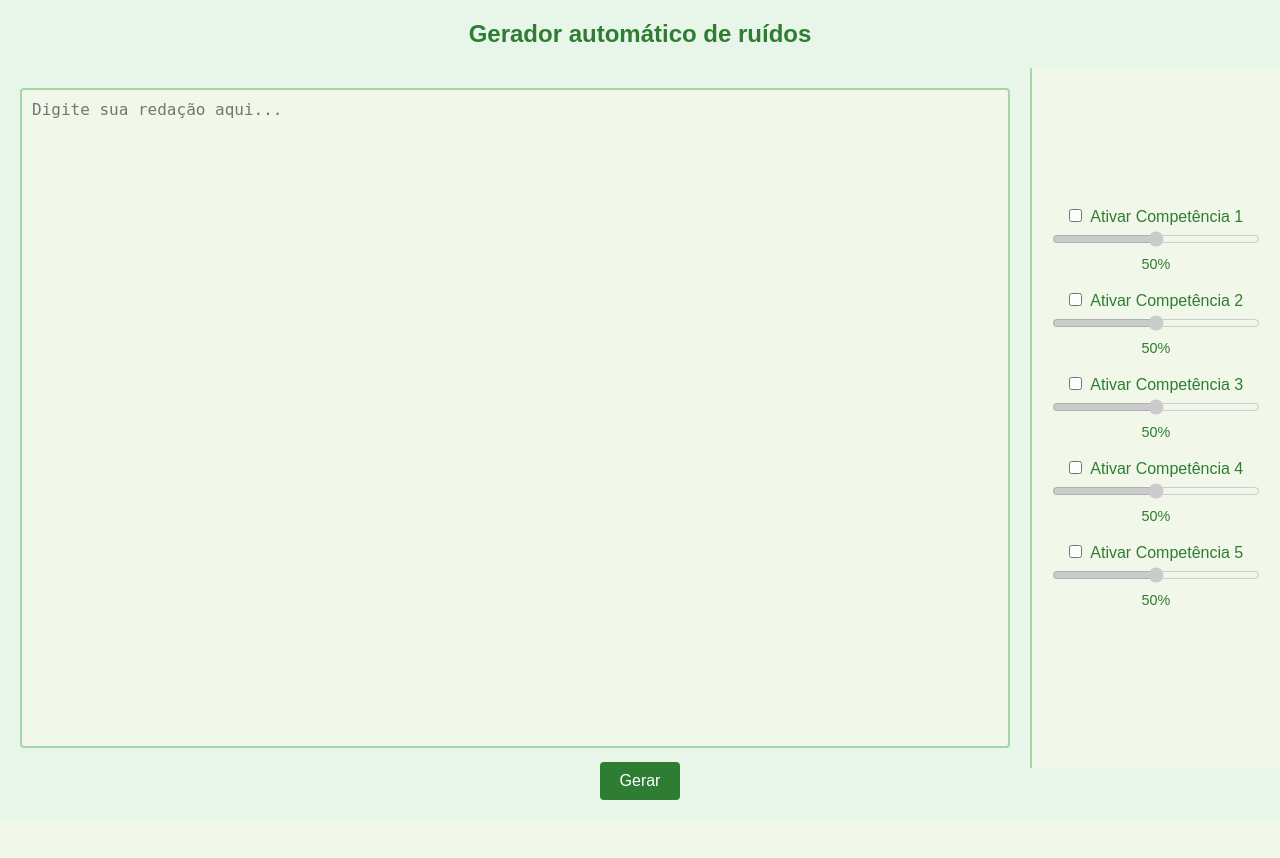
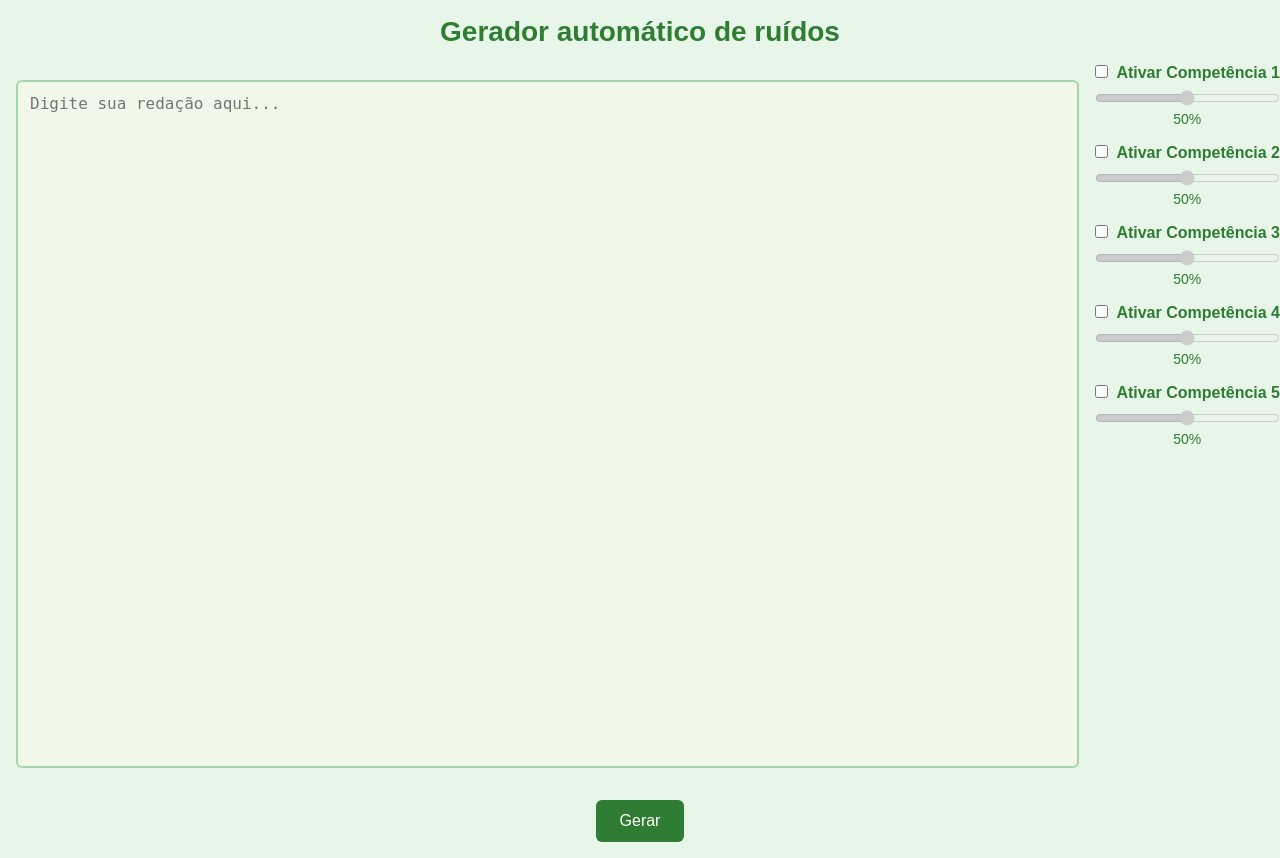
Before and after one commit to MaykonWSF/ruidosRedacoes, a Flask app: page / in a window 1280 px wide. Before the commit the page ends 800 px from the top, so only its background shows below. Run offline with Flask 3, Linux system fonts and the light colour scheme.

Commit message:
folha de estilo

```diff
--- a/static/style.css
+++ b/static/style.css
@@ -8,65 +8,99 @@ html,
 body {
     height: 100%;
     font-family: sans-serif;
-    position: relative;
     background-color: #e8f5e9;
     color: #1b5e20;
 }
 
 h1 {
     text-align: center;
-    margin: 20px 0;
-    font-size: 1.5rem;
+    margin: 1rem 0;
+    font-size: 1.75rem;
     color: #2e7d32;
 }
 
 .container {
     display: flex;
-    height: calc(100vh - 100px);
+    height: calc(100vh - 5rem);
 }
 
 .textarea-container {
     flex: 1;
-    padding: 20px;
+    padding: 1rem;
 }
 
 textarea {
     width: 100%;
     height: 100%;
     resize: none;
-    padding: 10px;
+    padding: 0.75rem;
     font-size: 1rem;
     border: 2px solid #a5d6a7;
-    border-radius: 4px;
+    border-radius: 6px;
     background-color: #f1f8e9;
     color: #1b5e20;
 }
 
-.slider-container {
-    width: 250px;
+/* Painel de controles */
+.controls {
+    width: 300px;
+    padding: 1rem;
+    border-left: 2px solid #a5d6a7;
+    background-color: #f1f8e9;
     display: flex;
     flex-direction: column;
-    justify-content: center;
-    padding: 20px;
-    border-left: 2px solid #a5d6a7;
-    background-color: #f1f8e9;
+    gap: 1rem;
 }
 
+/* Estilos de dropdowns */
+details {
+    background-color: #a5d6a7;
+    border-radius: 6px;
+    overflow: hidden;
+}
+
+summary {
+    padding: 0.75rem 1rem;
+    font-size: 1rem;
+    color: #1b5e20;
+    cursor: pointer;
+    list-style: none;
+    position: relative;
+    padding-right: 2rem;
+}
+
+summary::after {
+    content: '▼';
+    position: absolute;
+    right: 1rem;
+    font-size: 0.8rem;
+}
+
+details[open] summary {
+    background-color: #8bc34a;
+}
+
+details[open] summary::after {
+    content: '▲';
+}
+
+.dropdown-content {
+    padding: 0.75rem;
+    background-color: #ffffff;
+    border-top: 1px solid #a5d6a7;
+}
+
+/* Lista de sliders */
 .slider-item {
-    margin-bottom: 20px;
-    width: 100%;
+    margin-bottom: 1rem;
     text-align: center;
 }
 
 .slider-item label {
     display: block;
-    margin-bottom: 5px;
-    font-size: 1rem;
+    margin-bottom: 0.5rem;
+    font-weight: bold;
     color: #2e7d32;
-}
-
-.slider-item input[type="checkbox"] {
-    margin-right: 5px;
 }
 
 .slider-item input[type="range"] {
@@ -74,34 +108,88 @@ textarea {
     accent-color: #388e3c;
 }
 
+.slider-item input[type="checkbox"] {
+    margin-right: 5px;
+}
+
 .slider-value {
-    display: block;
-    margin-top: 5px;
-    font-size: 0.9rem;
+    margin-top: 0.25rem;
+    font-size: 0.875rem;
     color: #2e7d32;
 }
 
+/* Lista de opções */
+.checkbox-list label {
+    display: flex;
+    align-items: center;
+    margin-bottom: 0.5rem;
+    font-size: 0.9rem;
+    color: #1b5e20;
+}
+
+.checkbox-list input {
+    margin-right: 0.5rem;
+    width: 1rem;
+    height: 1rem;
+}
+
+/* Botão de ação */
 .footer {
-    position: absolute;
-    bottom: 20px;
-    width: 100%;
+    padding: 1rem;
     text-align: center;
+    background-color: #e8f5e9;
 }
 
 .footer button {
-    padding: 10px 20px;
+    padding: 0.75rem 1.5rem;
     font-size: 1rem;
+    background-color: #2e7d32;
+    color: #ffffff;
+    border: none;
+    border-radius: 6px;
     cursor: pointer;
-    background-color: #2e7d32;
-    color: #fff;
-    border: none;
-    border-radius: 4px;
+    transition: background-color 0.3s;
 }
 
 .footer button:hover {
     background-color: #1b5e20;
 }
 
+/* Loading overlay */
+.loading-overlay {
+    position: fixed;
+    top: 0;
+    left: 0;
+    width: 100%;
+    height: 100%;
+    background: rgba(0, 0, 0, 0.4);
+    display: flex;
+    align-items: center;
+    justify-content: center;
+    z-index: 1000;
+    visibility: hidden;
+}
+
+.loading-overlay.show {
+    visibility: visible;
+}
+
+.spinner {
+    border: 8px solid #f3f3f3;
+    border-top: 8px solid #388e3c;
+    border-radius: 50%;
+    width: 60px;
+    height: 60px;
+    animation: spin 1s linear infinite;
+}
+
+@keyframes spin {
+    100% {
+        transform: rotate(360deg);
+    }
+}
+
+/* Alerta */
 .alert {
     display: none;
     position: absolute;
```
